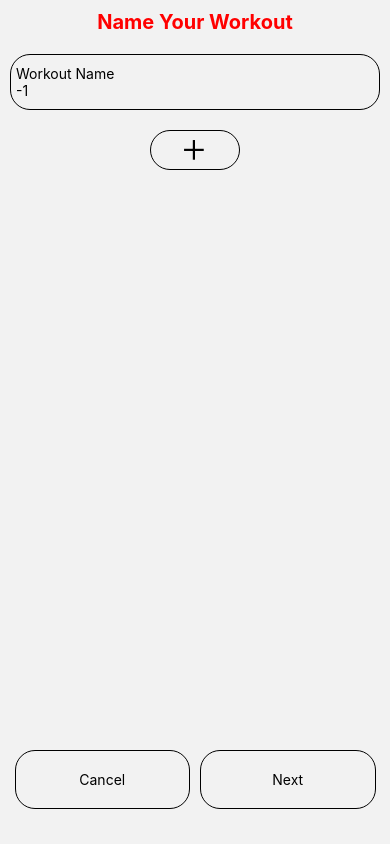
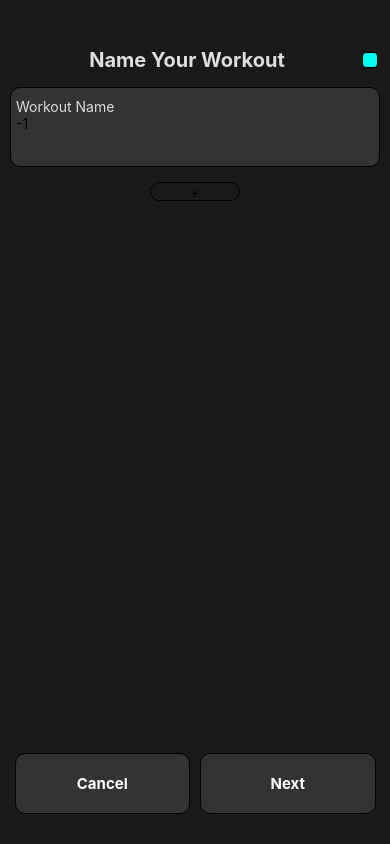
Before and after one commit to Hayden50/gym, a React Native app: screen /Editor in a window 390 px wide. Built offline with nearby package versions, Linux system fonts and the light colour scheme.

Commit message:
Add color selector

```diff
--- /dev/null
+++ b/components/EditorTitle.js
@@ -0,0 +1,114 @@
+import {
+  View,
+  TouchableOpacity,
+  TextInput,
+  StyleSheet,
+  Text,
+  Modal,
+} from 'react-native';
+import React from 'react';
+
+const EditorTitle = props => {
+  return (
+    <>
+      <View style={styles.topBar}>
+        <TextInput
+          placeholder="Name Your Workout"
+          placeholderTextColor={'#DEDEDE'}
+          onChange={props.onChange}
+          style={{...styles.title, color: props.colorArr[props.currentColor]}}
+          maxLength={19}
+        />
+        <TouchableOpacity onPress={props.changeVisibility}>
+          <Text
+            style={{
+              ...styles.editColorButton,
+              backgroundColor: props.colorArr[props.currentColor],
+            }}
+          />
+        </TouchableOpacity>
+      </View>
+
+      <Modal
+        animationType="slide"
+        transparent={true}
+        visible={props.colorModalVisible}
+        style={styles.modalStyle}>
+        <View style={styles.modal}>
+          <View style={styles.modalView}>
+            {props.colorArr.map((color, index) => {
+              return (
+                <TouchableOpacity
+                  key={index}
+                  onPress={function handleModalColorClick() {
+                    props.handleModalColorClick(index);
+                  }}>
+                  <View
+                    style={{
+                      ...styles.modalColorButton,
+                      backgroundColor: color,
+                    }}
+                  />
+                </TouchableOpacity>
+              );
+            })}
+          </View>
+        </View>
+      </Modal>
+    </>
+  );
+};
+
+const styles = StyleSheet.create({
+  topBar: {
+    flexDirection: 'row',
+    alignItems: 'center',
+    justifyContent: 'center',
+  },
+  title: {
+    flexDirection: 'row',
+    textAlign: 'center',
+    fontSize: 20,
+    fontWeight: 'bold',
+    marginVertical: 10,
+    marginHorizontal: 15,
+  },
+  modal: {
+    flex: 1,
+    flexDirection: 'row',
+    justifyContent: 'center',
+    alignContent: 'center',
+    alignItems: 'center',
+  },
+  modalView: {
+    position: 'absolute',
+    margin: 30,
+    backgroundColor: '#333333',
+    borderRadius: 10,
+    padding: 10,
+    alignItems: 'center',
+    shadowColor: '#000',
+    shadowOffset: {
+      width: 0,
+      height: 2,
+    },
+    shadowOpacity: 0.25,
+    shadowRadius: 4,
+    elevation: 5,
+  },
+  editColorButton: {
+    borderWidth: 1,
+    borderRadius: 4,
+    height: 16,
+    width: 16,
+    overflow: 'hidden',
+  },
+  modalColorButton: {
+    height: 30,
+    width: 30,
+    borderRadius: 6,
+    margin: 8,
+  },
+});
+
+export default EditorTitle;
--- a/components/LiftCard.js
+++ b/components/LiftCard.js
@@ -6,7 +6,9 @@ const LiftCard = props => {
     <View style={styles.cardBox}>
       <Text style={styles.propNameStyle}>{props.name}</Text>
       <View>
-        <Text style={styles.numSetStyle}>{props.numSet}</Text>
+        <Text style={{...styles.numSetStyle, color: props.numSetColor}}>
+          {props.numSet} {props.numSet === '1' ? 'set' : 'sets'}
+        </Text>
       </View>
     </View>
   );
@@ -15,15 +17,16 @@ const LiftCard = props => {
 const styles = StyleSheet.create({
   cardBox: {
     width: '90%',
-    height: 40,
+    height: 60,
   },
   propNameStyle: {
     fontWeight: 'bold',
     fontSize: 15,
+    color: 'white',
   },
   numSetStyle: {
     fontSize: 15,
-    color: '#FF0000',
+    fontStyle: 'italic',
   },
 });
 
--- a/screens/Editor.js
+++ b/screens/Editor.js
@@ -1,3 +1,4 @@
+/* eslint-disable react-native/no-inline-styles */
 import React, {useState, useCallback} from 'react';
 import {
   View,
@@ -9,10 +10,26 @@ import {
   StyleSheet,
   Modal,
   Alert,
+  ScrollView,
 } from 'react-native';
 import LiftCard from '../components/LiftCard';
-import Ionicons from 'react-native-vector-icons/Ionicons';
+// import Ionicons from '../node_modules/react-native-vector-icons/Ionicons';
 import DayButton from '../components/DayButton';
+import EditorTitle from '../components/EditorTitle';
+import theme from '../styles/theme.style';
+
+const colors = theme.COLORS;
+const colorArr = [
+  colors.blue,
+  colors.green,
+  colors.red,
+  colors.blue,
+  colors.green,
+  colors.red,
+  colors.blue,
+  colors.green,
+  colors.red,
+];
 
 const possibleNums = ['1', '2', '3', '4', '5', '6', '7', '8', '9'];
 let origButtonStatusArray = [false, false, false, false, false, false, false];
@@ -27,6 +44,8 @@ export default function Editor({navigation}) {
   const [buttonStatusArr, setButtonStatusArr] = useState(origButtonStatusArray);
   const [, updateState] = useState();
   const forceUpdate = useCallback(() => updateState({}), []);
+  const [colorModalVisible, setColorModalVisible] = useState(false);
+  const [currentColor, setCurrentColor] = useState(0);
 
   const handleAddLift = () => {
     if (lift !== null && lift !== '' && nums !== null && nums !== -1) {
@@ -53,6 +72,11 @@ export default function Editor({navigation}) {
         },
       ]);
     }
+  };
+
+  const handleModalColorClick = index => {
+    setColorModalVisible(false);
+    setCurrentColor(index);
   };
 
   const handleRemoveLift = index => {
@@ -117,8 +141,9 @@ export default function Editor({navigation}) {
   };
 
   return (
-    <>
-      <SafeAreaView>
+    <View style={styles.fullView}>
+      <View>
+        <ScrollView style={styles.scrollView}>
           <Modal
             animationType="slide"
             transparent={true}
@@ -136,69 +161,82 @@ export default function Editor({navigation}) {
                   day="Monday"
                   buttonStatus={buttonStatusArr[0]}
                   onPress={() => handleDayButtonClick(0)}
+                  currColor={colorArr[currentColor]}
                 />
                 <DayButton
                   day="Tuesday"
                   buttonStatus={buttonStatusArr[1]}
                   onPress={() => handleDayButtonClick(1)}
+                  currColor={colorArr[currentColor]}
                 />
                 <DayButton
                   day="Wednesday"
                   buttonStatus={buttonStatusArr[2]}
                   onPress={() => handleDayButtonClick(2)}
+                  currColor={colorArr[currentColor]}
                 />
                 <DayButton
                   day="Thursday"
                   buttonStatus={buttonStatusArr[3]}
                   onPress={() => handleDayButtonClick(3)}
+                  currColor={colorArr[currentColor]}
                 />
                 <DayButton
                   day="Friday"
                   buttonStatus={buttonStatusArr[4]}
                   onPress={() => handleDayButtonClick(4)}
+                  currColor={colorArr[currentColor]}
                 />
                 <DayButton
                   day="Saturday"
                   buttonStatus={buttonStatusArr[5]}
                   onPress={() => handleDayButtonClick(5)}
+                  currColor={colorArr[currentColor]}
                 />
                 <DayButton
                   day="Sunday"
                   buttonStatus={buttonStatusArr[6]}
                   onPress={() => handleDayButtonClick(6)}
+                  currColor={colorArr[currentColor]}
                 />
               </View>
             </View>
             <View style={styles.bottomModalButtons}>
               <TouchableOpacity
-              style={styles.returnButton}
+                style={styles.returnModalButton}
                 onPress={() => handleBackClick()}>
-              <Text>{modalVisible === false ? 'Cancel' : 'Back'}</Text>
+                <Text> </Text>
               </TouchableOpacity>
               <TouchableOpacity
-              style={styles.submitButton}
+                style={styles.submitModalButton}
                 onPress={() => handleSubmitClick()}>
-              <Text>Submit</Text>
+                <Text> </Text>
               </TouchableOpacity>
             </View>
           </Modal>
 
-        <TextInput
-          placeholder="Name Your Workout"
+          <EditorTitle
             onChange={newText => setWorkoutName(newText)}
-          style={styles.title}
-          value={workoutName}
-          maxLength={19}
+            colorArr={colorArr}
+            currentColor={currentColor}
+            colorModalVisible={colorModalVisible}
+            changeVisibility={() => setColorModalVisible(!colorModalVisible)}
+            handleModalColorClick={index => handleModalColorClick(index)}
           />
 
           {liftArray.map((currLift, index) => {
             return (
               <View key={index} style={styles.fullCard}>
-              <LiftCard name={currLift.name} numSet={currLift.setNum} />
+                <LiftCard
+                  name={currLift.name}
+                  numSet={currLift.setNum}
+                  numSetColor={colorArr[currentColor]}
+                />
                 <TouchableOpacity
                   onPress={() => handleRemoveLift(index)}
                   style={styles.removeButton}>
-                <Ionicons name="trash-outline" size={20} />
+                  {/* <Ionicons name="trash-outline" size={20} /> */}
+                  <Text>X</Text>
                 </TouchableOpacity>
               </View>
             );
@@ -207,6 +245,7 @@ export default function Editor({navigation}) {
           <View style={styles.cardBox}>
             <TextInput
               placeholder="Workout Name"
+              placeholderTextColor={'#DEDEDE'}
               onChangeText={newText => setLift(newText)}
               value={lift}
             />
@@ -214,10 +253,11 @@ export default function Editor({navigation}) {
               <TextInput
                 type={'number'}
                 placeholder="Number of Sets"
+                placeholderTextColor={'#DEDEDE'}
                 keyboardType="number-pad"
                 onChangeText={newText => setNums(newText)}
+                maxLength={1}
                 value={nums}
-              maxLength={1}
               />
             </View>
           </View>
@@ -225,43 +265,58 @@ export default function Editor({navigation}) {
           <TouchableOpacity
             onPress={() => handleAddLift()}
             style={styles.addLiftButton}>
-          <Ionicons name="add-outline" size={35} />
+            {/* <Ionicons name="add-outline" size={35} /> */}
+            <Text>+</Text>
           </TouchableOpacity>
-      </SafeAreaView>
+        </ScrollView>
+      </View>
 
       <View style={styles.bottomButtons}>
         <TouchableOpacity
           style={styles.returnButton}
           onPress={() => handleBackClick()}>
-          <Text>{modalVisible === false ? 'Cancel' : 'Back'}</Text>
+          <Text style={styles.bottomCardText}>
+            {modalVisible === false ? 'Cancel' : 'Back'}
+          </Text>
         </TouchableOpacity>
         <TouchableOpacity
-          style={styles.submitButton}
+          style={{
+            ...styles.submitButton,
+            backgroundColor:
+              modalVisible && buttonStatusArr !== [0, 0, 0, 0, 0, 0, 0]
+                ? colorArr[currentColor]
+                : colors.light_gray,
+          }}
           onPress={() => handleNextClick()}>
-          <Text>{modalVisible === false ? 'Next' : 'Submit'}</Text>
+          <Text style={styles.bottomCardText}>
+            {modalVisible === false ? 'Next' : 'Submit'}
+          </Text>
         </TouchableOpacity>
       </View>
-    </>
+    </View>
   );
 }
 
 const styles = StyleSheet.create({
   cardBox: {
-    margin: 10,
+    marginHorizontal: 10,
+    marginVertical: 5,
     paddingHorizontal: 5,
     paddingVertical: 10,
     borderStyle: 'solid',
     borderWidth: 1,
     borderColor: '#0000000',
-    borderRadius: 20,
+    borderRadius: 10,
+    backgroundColor: '#333333',
+    height: 80,
   },
-  propNameStyle: {
-    fontWeight: 'bold',
-    fontSize: 15,
+  scrollView: {
+    height: '87.5%',
+    paddingTop: 37.5,
   },
-  numSetStyle: {
-    fontSize: 15,
-    color: '#FF0000',
+  fullView: {
+    backgroundColor: '#191919',
+    flex: 1,
   },
   addLiftButton: {
     flexDirection: 'row',
@@ -270,15 +325,7 @@ const styles = StyleSheet.create({
     borderWidth: 1,
     marginHorizontal: 150,
     marginVertical: 10,
-    borderRadius: 20,
-  },
-  title: {
-    flexDirection: 'row',
-    textAlign: 'center',
-    fontSize: 20,
-    fontWeight: 'bold',
-    color: '#FF0000',
-    marginVertical: 10,
+    borderRadius: 10,
   },
   fullCard: {
     margin: 10,
@@ -287,7 +334,8 @@ const styles = StyleSheet.create({
     borderWidth: 1,
     borderColor: '#000000',
     flexDirection: 'row',
-    borderRadius: 20,
+    borderRadius: 10,
+    backgroundColor: '#333333',
   },
   removeButton: {
     width: '10%',
@@ -297,7 +345,7 @@ const styles = StyleSheet.create({
   },
   bottomButtons: {
     position: 'absolute',
-    bottom: 30,
+    bottom: 25,
     flexDirection: 'row',
     width: '100%',
     justifyContent: 'center',
@@ -309,7 +357,8 @@ const styles = StyleSheet.create({
     alignItems: 'center',
     borderWidth: 1,
     width: '45%',
-    borderRadius: 20,
+    borderRadius: 10,
+    backgroundColor: '#333333',
   },
   submitButton: {
     margin: 5,
@@ -318,7 +367,24 @@ const styles = StyleSheet.create({
     paddingVertical: 20,
     borderWidth: 1,
     width: '45%',
-    borderRadius: 20,
+    borderRadius: 10,
+    backgroundColor: '#333333',
+  },
+  returnModalButton: {
+    margin: 5,
+    paddingHorizontal: 15,
+    paddingVertical: 20,
+    alignItems: 'center',
+    width: '45%',
+    backgroundColor: 'rgba(52, 52, 52, 0.0)',
+  },
+  submitModalButton: {
+    margin: 5,
+    alignItems: 'center',
+    paddingHorizontal: 15,
+    paddingVertical: 20,
+    width: '45%',
+    backgroundColor: 'rgba(52, 52, 52, 0.0)',
   },
   submitCard: {
     flex: 1,
@@ -334,8 +400,8 @@ const styles = StyleSheet.create({
   modalView: {
     position: 'absolute',
     margin: 30,
-    backgroundColor: '#D3D3D3',
-    borderRadius: 20,
+    backgroundColor: '#333333',
+    borderRadius: 10,
     paddingRight: 32,
     paddingLeft: 32,
     paddingTop: 30,
@@ -354,12 +420,18 @@ const styles = StyleSheet.create({
     fontWeight: 'bold',
     fontSize: 20,
     paddingBottom: 40,
+    color: '#ffffff',
   },
   bottomModalButtons: {
     position: 'absolute',
-    bottom: 30,
+    bottom: 25,
     flexDirection: 'row',
     width: '100%',
     justifyContent: 'center',
   },
+  bottomCardText: {
+    color: '#ffffff',
+    fontWeight: 'bold',
+    fontSize: 15,
+  },
 });
--- a/screens/Home.js
+++ b/screens/Home.js
@@ -1,16 +1,36 @@
-import {SafeAreaView, Text, TouchableOpacity} from 'react-native';
+import {SafeAreaView, Text, TouchableOpacity, StyleSheet} from 'react-native';
 import React from 'react';
 
 export default function Home({navigation}) {
   return (
-    <SafeAreaView>
-      <Text style={{fontWeight: 'bold', fontSize: 20}}>Home</Text>
-      <TouchableOpacity>
+    <SafeAreaView style={styles.fullView}>
+      <Text style={styles.title}>Home</Text>
+      <TouchableOpacity style={styles.button}>
         <Text>Start todays workout</Text>
       </TouchableOpacity>
-      <TouchableOpacity onPress={() => navigation.navigate('Editor')}>
-        <Text>Make a New Workout</Text>
+      <TouchableOpacity
+        onPress={() => navigation.navigate('Editor')}
+        style={styles.button}>
+        <Text>Create a New Workout</Text>
       </TouchableOpacity>
     </SafeAreaView>
   );
 }
+
+const styles = StyleSheet.create({
+  button: {
+    borderWidth: 1,
+    margin: 5,
+    padding: 5,
+    width: 200,
+  },
+  title: {
+    fontWeight: 'bold',
+    fontSize: 20,
+    color: '#ffffff',
+  },
+  fullView: {
+    backgroundColor: '#191919',
+    flex: 1,
+  },
+});
--- /dev/null
+++ b/styles/theme.style.js
@@ -0,0 +1,13 @@
+export default {
+  COLORS: {
+    red: '#ff392e',
+    blue: '#00ffef',
+    light_gray: '#333333',
+    dark_gray: '#191919',
+    green: '#77dd77',
+    white: '#ffffff',
+  },
+  FONT_SIZE_SMALL: 10,
+  FONT_SIZE_MEDIUM: 15,
+  FONT_SIZE_LARGE: 20,
+};
```
Also changed, not shown: components/DayButton.js (+5 -4 lines). Lines whose indentation alone changed are shown as unchanged.
